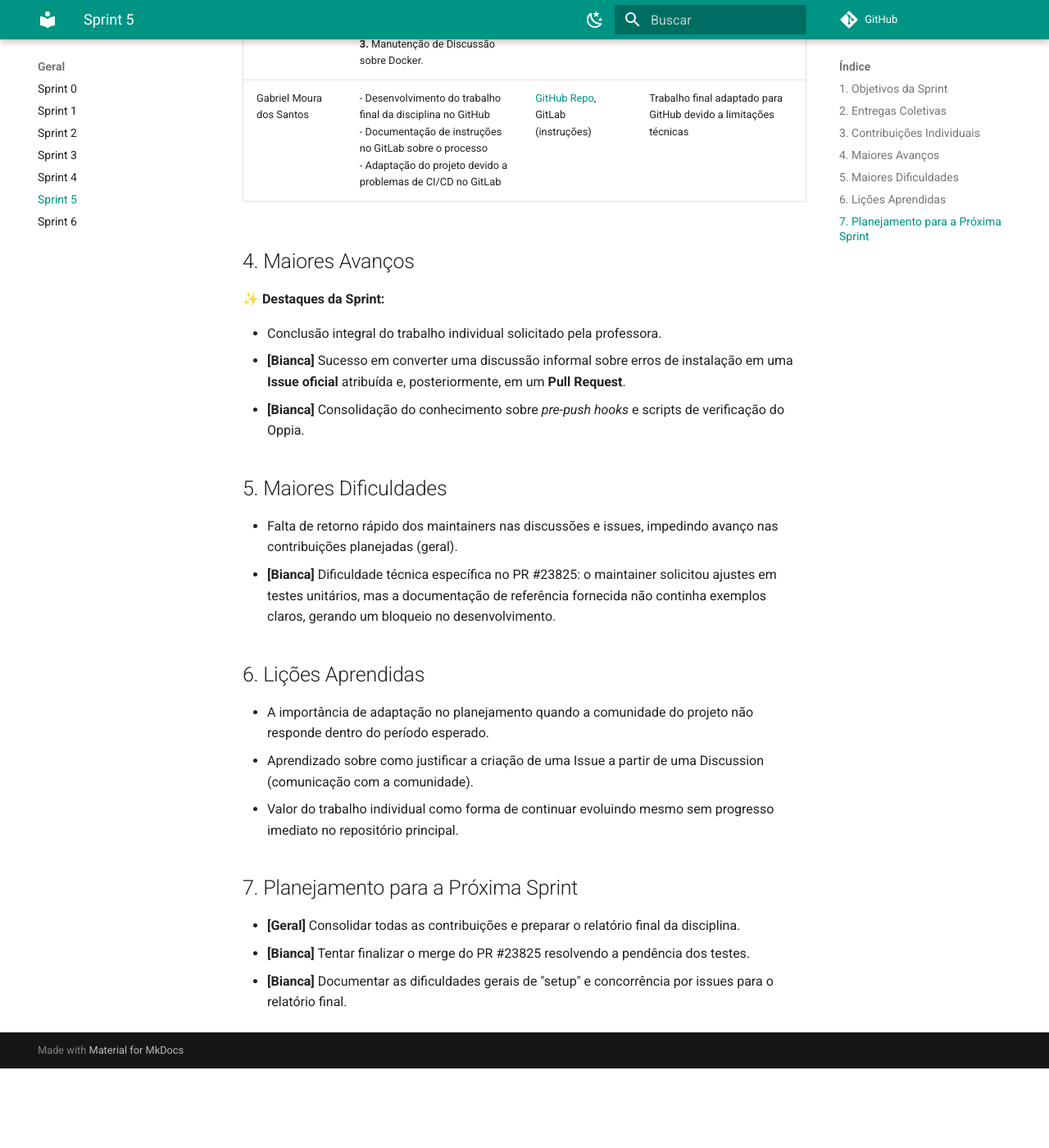
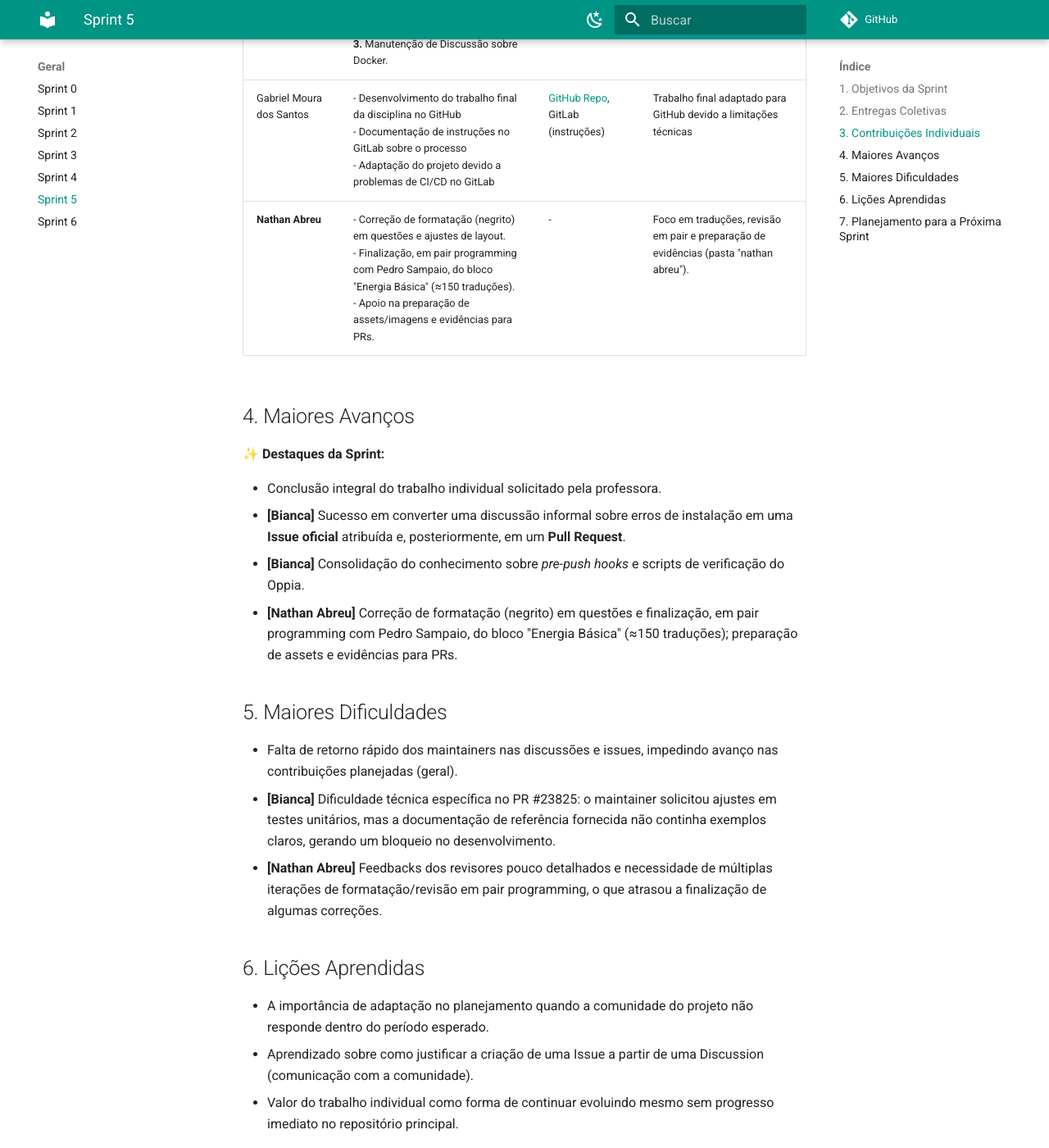
Before and after one commit to LuizaMaluf/GCES-OPPIA-relatorios, an MkDocs documentation site: the page built from docs/geral/Sprint5.md, in a window 1280 px wide and 1400 px high, scrolled down 1160 px. Shown: the whole window at 82% size. Built offline with MkDocs 1.6.1 and Material for MkDocs 9.7.7, drawn with Linux system fonts in a browser that asks for light colours; comment, search, counter and statistics services are not loaded; before the commit the page ends 2463 px from its top, so only the background shows below that; some of the changed text lies outside the part shown.

Commit message:
Adicionando contribuiçoes no geral!

```diff
--- a/docs/geral/Sprint5.md
+++ b/docs/geral/Sprint5.md
@@ -29,6 +29,7 @@
 | Luiza Maluf | Entrega do trabalho individual | - | - |
 | **Bianca Castro** | **1.** Criação de Issue sobre documentação (Installation).<br>**2.** Abertura de PR para correção da documentação.<br>**3.** Manutenção de Discussão sobre Docker. | **1.** [Issue \#23815](https://github.com/oppia/oppia/issues/23815)<br>**2.** [PR \#23825](https://github.com/oppia/oppia/pull/23825)<br>**3.** [Discussion \#23814](https://github.com/oppia/oppia/discussions/23814) | O PR está em revisão, aguardando feedback sobre testes unitários. |
 | Gabriel Moura dos Santos | - Desenvolvimento do trabalho final da disciplina no GitHub<br>- Documentação de instruções no GitLab sobre o processo<br>- Adaptação do projeto devido a problemas de CI/CD no GitLab | [GitHub Repo](https://github.com/thegm445/teste), GitLab (instruções) | Trabalho final adaptado para GitHub devido a limitações técnicas |
+| **Nathan Abreu** | - Correção de formatação (negrito) em questões e ajustes de layout.<br>- Finalização, em pair programming com Pedro Sampaio, do bloco "Energia Básica" (≈150 traduções).<br>- Apoio na preparação de assets/imagens e evidências para PRs. | - | Foco em traduções, revisão em pair e preparação de evidências (pasta "nathan abreu"). |
 
 ## 4\. Maiores Avanços
 
@@ -37,11 +38,13 @@
   * Conclusão integral do trabalho individual solicitado pela professora.
   * **[Bianca]** Sucesso em converter uma discussão informal sobre erros de instalação em uma **Issue oficial** atribuída e, posteriormente, em um **Pull Request**.
   * **[Bianca]** Consolidação do conhecimento sobre *pre-push hooks* e scripts de verificação do Oppia.
+  * **[Nathan Abreu]** Correção de formatação (negrito) em questões e finalização, em pair programming com Pedro Sampaio, do bloco "Energia Básica" (≈150 traduções); preparação de assets e evidências para PRs.
 
 ## 5\. Maiores Dificuldades
 
   * Falta de retorno rápido dos maintainers nas discussões e issues, impedindo avanço nas contribuições planejadas (geral).
   * **[Bianca]** Dificuldade técnica específica no PR \#23825: o maintainer solicitou ajustes em testes unitários, mas a documentação de referência fornecida não continha exemplos claros, gerando um bloqueio no desenvolvimento.
+  * **[Nathan Abreu]** Feedbacks dos revisores pouco detalhados e necessidade de múltiplas iterações de formatação/revisão em pair programming, o que atrasou a finalização de algumas correções.
 
 ## 6\. Lições Aprendidas
 
@@ -54,3 +57,5 @@
   * **[Geral]** Consolidar todas as contribuições e preparar o relatório final da disciplina.
   * **[Bianca]** Tentar finalizar o merge do PR \#23825 resolvendo a pendência dos testes.
   * **[Bianca]** Documentar as dificuldades gerais de "setup" e concorrência por issues para o relatório final.
+  * **[Nathan Abreu]** Continuar as contribuições de tradução: priorizar revisão de strings pendentes, finalizar blocos abertos e dividir mudanças em PRs menores.
+  * **[Nathan Abreu]** Acompanhar aprovação/assign dos PRs submetidos; fornecer evidências (prints/commits) e contatar maintainers quando necessário.
```
Also changed, not shown: docs/geral/Sprint4.md (+1 -0 lines), docs/geral/Sprint6.md (+3 -0 lines), docs/contribuicoes_individuais/NathanAbreu-221022696/diario_de_bordo.md (line endings or trailing spaces).
